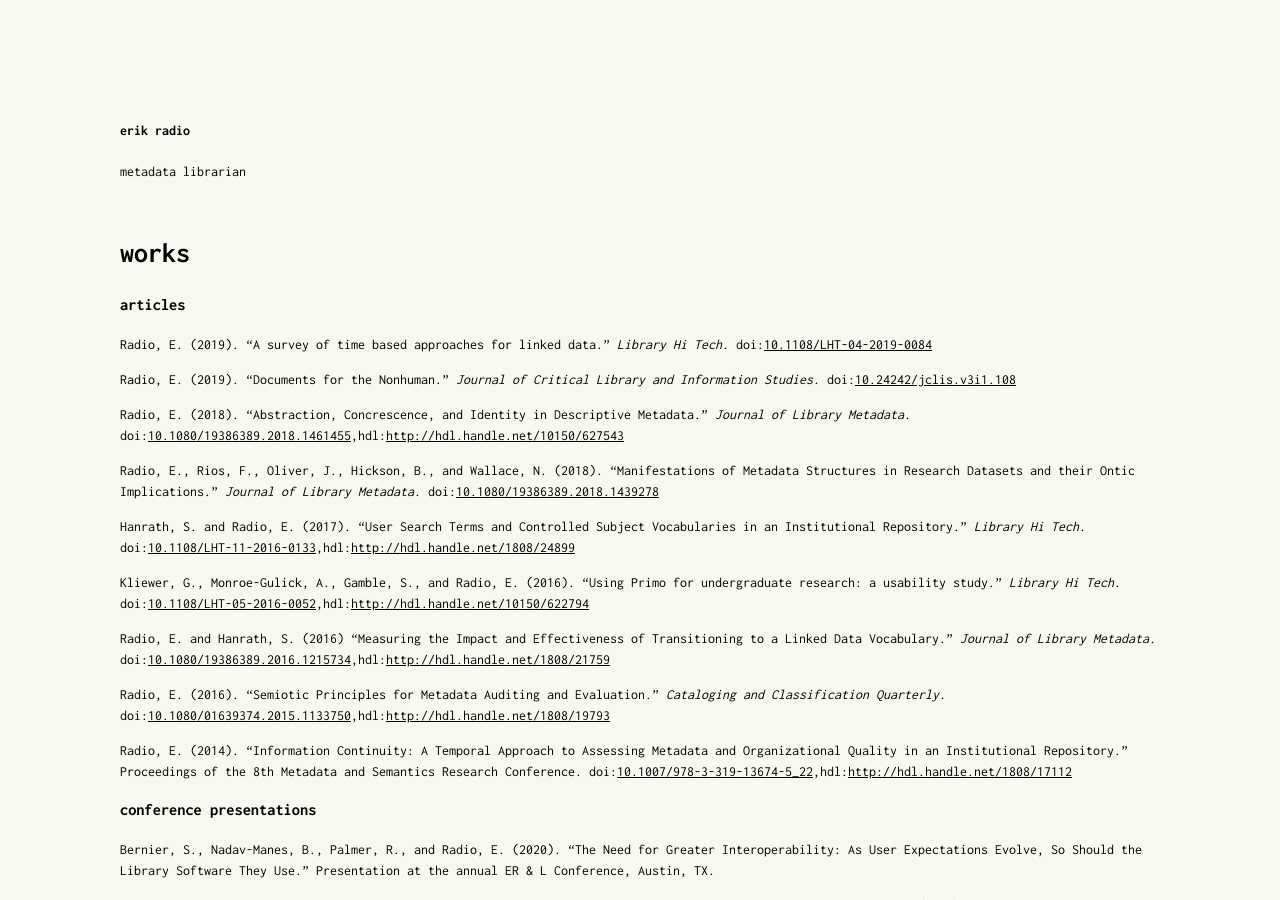
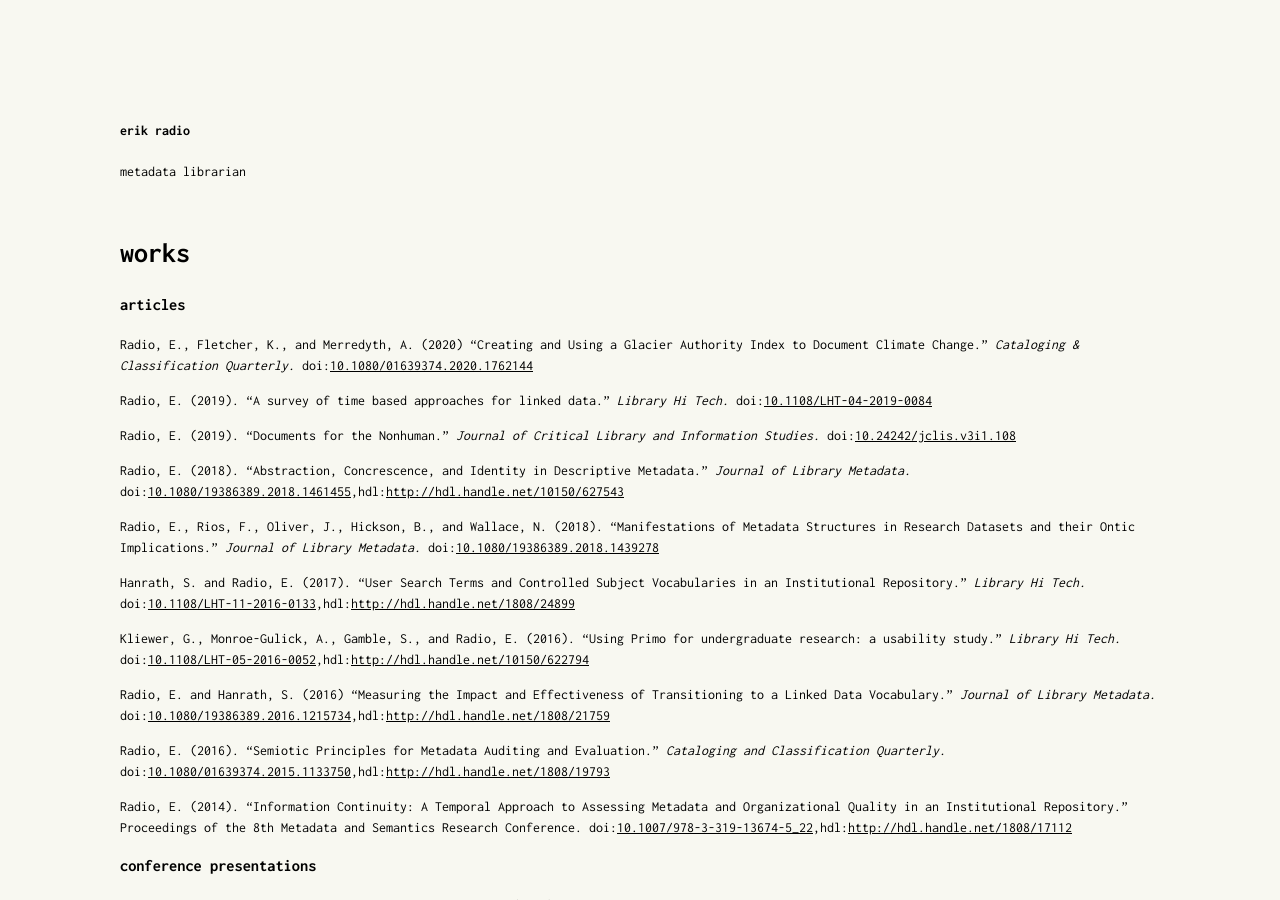
Before and after one commit to erikradio/erikradio.github.io, a Jekyll site: the page built from works.md, in a window 1280 px wide and 900 px high. Built offline with Jekyll 4.4.1, drawn with Linux system fonts in a browser that asks for light colours.

Commit message:
Update works.md

```diff
--- a/works.md
+++ b/works.md
@@ -6,6 +6,8 @@ title: works
 # works
 
 ### articles
+
+Radio, E., Fletcher, K., and Merredyth, A. (2020) "Creating and Using a Glacier Authority Index to Document Climate Change." _Cataloging & Classification Quarterly._ doi:[10.1080/01639374.2020.1762144](https://doi.org/10.1080/01639374.2020.1762144)
 
 Radio, E. (2019). "A survey of time based approaches for linked data." _Library Hi Tech._ doi:[10.1108/LHT-04-2019-0084](https://doi.org/10.1108/LHT-04-2019-0084)
 
```
